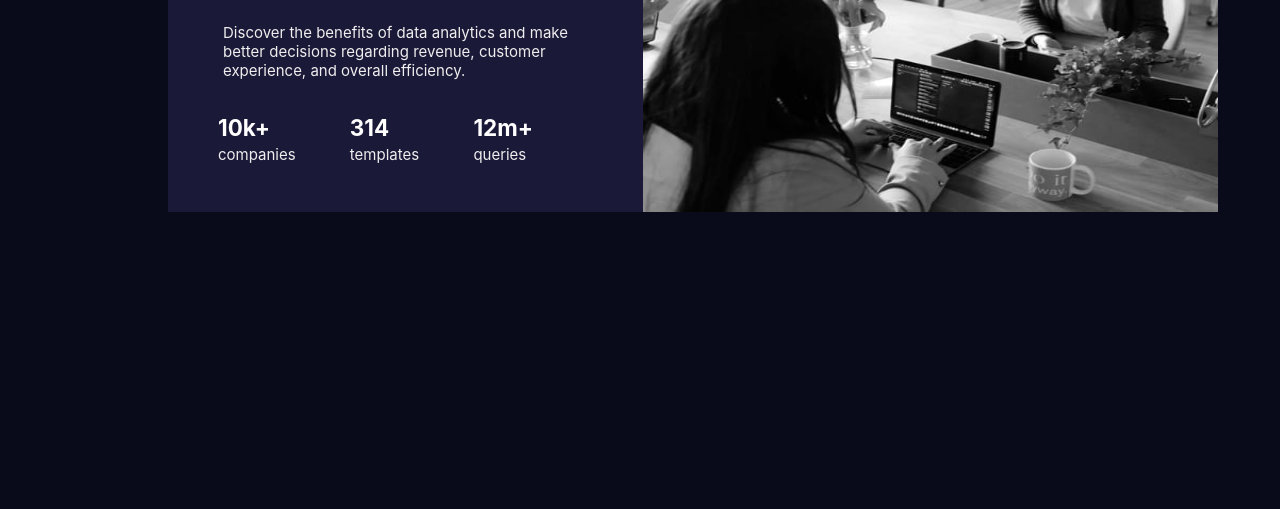
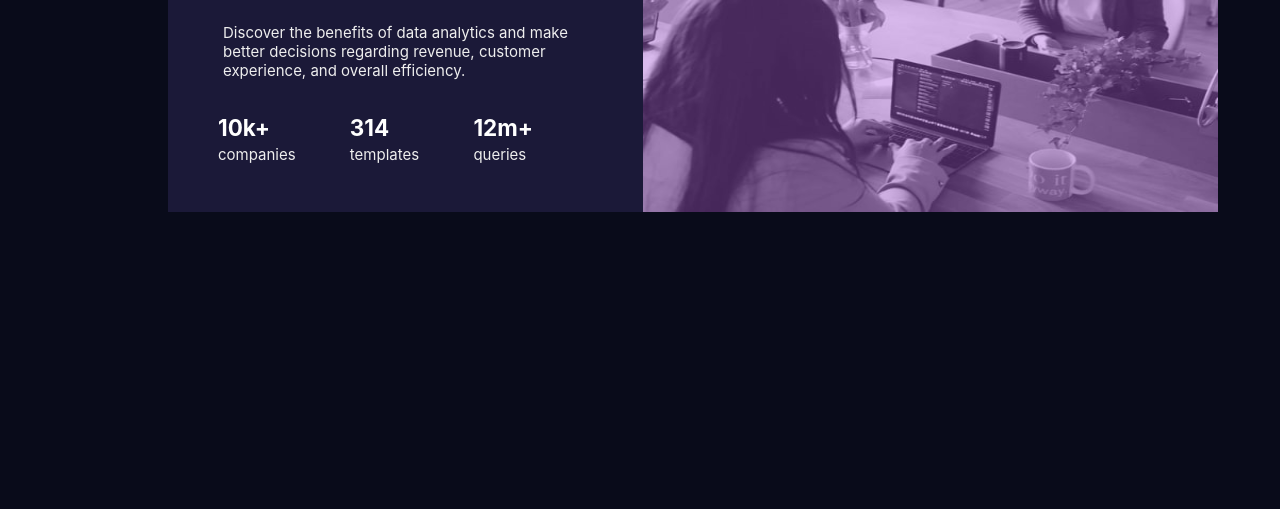
Before and after one commit to rajat1997-pro/stats-preview-card, a plain HTML site: page index.html in a window 1280 px wide. Shown: the part 291-800 px from the top of the page. Drawn offline with Linux system fonts and the light colour scheme.

Commit message:
overlay-changes

```diff
--- a/css/styles.css
+++ b/css/styles.css
@@ -23,7 +23,12 @@ body{
   height: 350px;
 }
 .layer_div{
-  color: #aa5cdb;
+  position: absolute;
+  right: 0;
+  width: 575px;
+  height: 350px;
+  background-color: #aa5cdb;
+  opacity: 0.4;
 }
 .wrapper{
   display: inline-block;
--- a/index.html
+++ b/index.html
@@ -20,8 +20,10 @@
     <!-- image div block -->
     <div class="image_div">
       <img class="image" src="images/image-header-desktop.jpg" alt="card-image" />
-      <div class="layer_div">
-      </div>
+    </div>
+     <!-- layer div -->
+    <div class="layer_div">
+
     </div>
     <!-- text div block -->
     <div class="div2">
```
